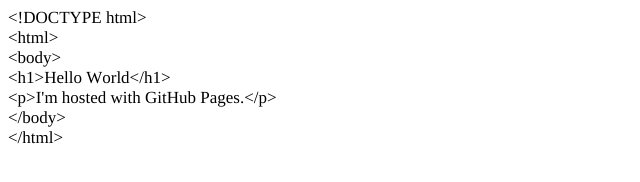
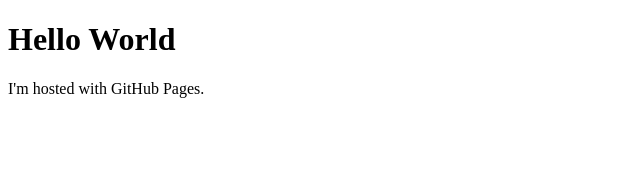
Before and after one commit to musteaf/musteaf.github.io, a plain HTML site: page index.html in a window 1280 px wide. Shown: the whole page, without its empty margins (0-640 px from the left). Drawn offline with Linux system fonts and the light colour scheme.

Commit message:
Added files via upload

```diff
--- a/index.html
+++ b/index.html
@@ -1,23 +1,7 @@
-<!DOCTYPE html PUBLIC "-//W3C//DTD HTML 4.01//EN" "http://www.w3.org/TR/html4/strict.dtd">
+<!DOCTYPE html>
 <html>
-<head>
-  <meta http-equiv="Content-Type" content="text/html; charset=utf-8">
-  <meta http-equiv="Content-Style-Type" content="text/css">
-  <title></title>
-  <meta name="Generator" content="Cocoa HTML Writer">
-  <meta name="CocoaVersion" content="1348.17">
-  <style type="text/css">
-    p.p1 {margin: 0.0px 0.0px 0.0px 0.0px; line-height: 28.0px; font: 17.0px Times; -webkit-text-stroke: #eeeb82}
-    span.s1 {font-kerning: none}
-  </style>
-</head>
 <body>
-<p class="p1"><span class="s1">&lt;!DOCTYPE html&gt;</span></p>
-<p class="p1"><span class="s1">&lt;html&gt;</span></p>
-<p class="p1"><span class="s1">&lt;body&gt;</span></p>
-<p class="p1"><span class="s1">&lt;h1&gt;Hello World&lt;/h1&gt;</span></p>
-<p class="p1"><span class="s1">&lt;p&gt;I'm hosted with GitHub Pages.&lt;/p&gt;</span></p>
-<p class="p1"><span class="s1">&lt;/body&gt;</span></p>
-<p class="p1"><span class="s1">&lt;/html&gt;</span></p>
+<h1>Hello World</h1>
+<p>I'm hosted with GitHub Pages.</p>
 </body>
 </html>
```
